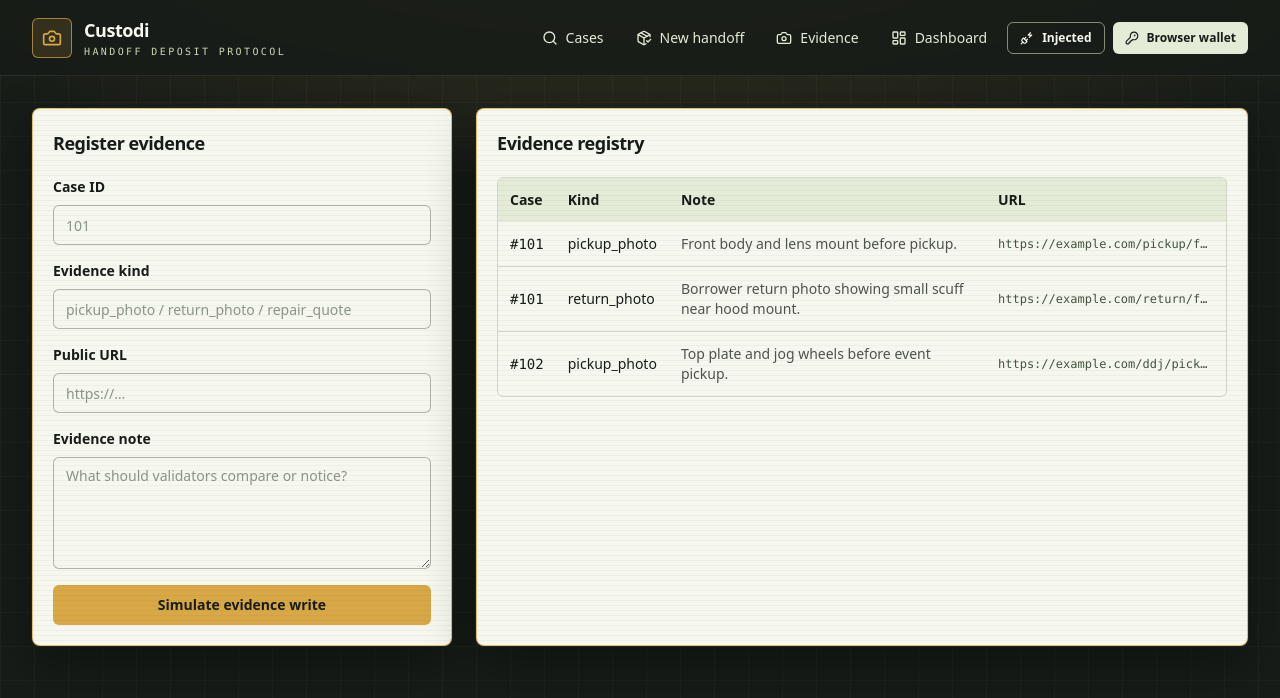
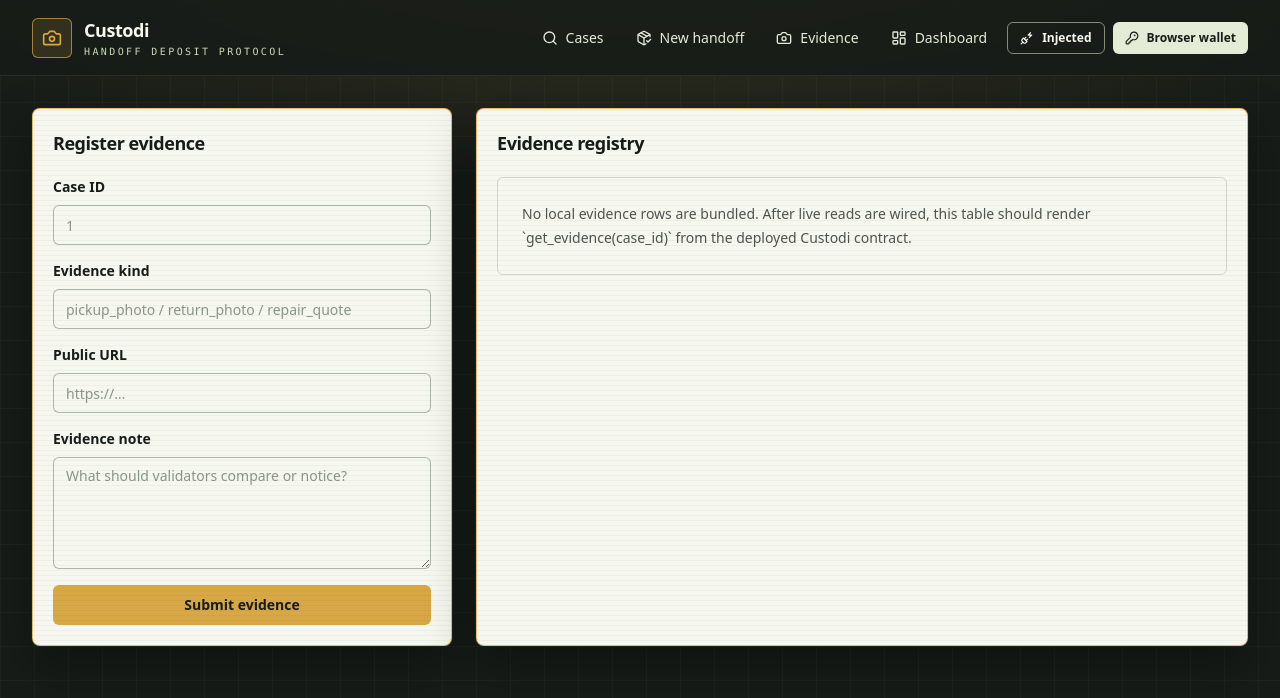
Before and after one commit to BeatyXO/consentclip, a Next.js app: page /evidence in a window 1280 px wide. Shown: the top 698 px of the page. Built offline with nearby package versions, Linux system fonts and the light colour scheme.

Commit message:
Remove Custodi demo data

```diff
--- a/app/cases/new/page.tsx
+++ b/app/cases/new/page.tsx
@@ -39,16 +39,16 @@ export default function NewCasePage() {
             >
               <div className="grid gap-2">
                 <Label htmlFor="title">Item title</Label>
-                <Input id="title" placeholder="Sony A7 IV weekend rental" required />
+                <Input id="title" placeholder="Item name and handoff purpose" required />
               </div>
               <div className="grid gap-4 md:grid-cols-2">
                 <div className="grid gap-2">
                   <Label htmlFor="category">Category</Label>
-                  <Input id="category" placeholder="Camera gear" required />
+                  <Input id="category" placeholder="Item category" required />
                 </div>
                 <div className="grid gap-2">
                   <Label htmlFor="deposit">Deposit in GEN</Label>
-                  <Input id="deposit" type="number" min="0" placeholder="420" required />
+                  <Input id="deposit" type="number" min="0" placeholder="Deposit amount" required />
                 </div>
               </div>
               <div className="grid gap-4 md:grid-cols-2">
@@ -70,7 +70,7 @@ export default function NewCasePage() {
                 <Input id="photo" type="url" placeholder="https://…" required />
               </div>
               <Button type="submit" size="lg" disabled={!wallet.address}>
-                <FilePlus2 className="h-4 w-4" /> Simulate create_handoff
+                <FilePlus2 className="h-4 w-4" /> Create handoff
               </Button>
               {!wallet.address ? <p className="text-sm text-vault-950/70">Choose injected or browser wallet before writing.</p> : null}
             </form>
--- a/app/cases/page.tsx
+++ b/app/cases/page.tsx
@@ -1,5 +1,8 @@
-import { CaseCard } from "@/components/case-card";
-import { demoCases } from "@/lib/mock-data";
+import Link from "next/link";
+import { PackageOpen } from "lucide-react";
+import { Button } from "@/components/ui/button";
+import { Card, CardContent, CardHeader, CardTitle } from "@/components/ui/card";
+import { contractAddress } from "@/lib/config";
 
 export default function CasesPage() {
   return (
@@ -8,14 +11,24 @@ export default function CasesPage() {
         <p className="font-mono text-xs uppercase tracking-[0.24em] text-amberline">Case explorer</p>
         <h1 className="mt-2 text-4xl font-black">Custody cases</h1>
         <p className="mt-3 max-w-2xl text-vault-200">
-          Read-only browsing works without a wallet. Created handoffs should be listed, openable, and shareable by URL.
+          Read-only browsing works without a wallet. Once live reads are wired, deployed contract cases will appear here.
         </p>
       </div>
-      <div className="grid gap-4 md:grid-cols-2 xl:grid-cols-3">
-        {demoCases.map((item) => (
-          <CaseCard key={item.id} item={item} />
-        ))}
-      </div>
+      <Card>
+        <CardHeader>
+          <PackageOpen className="h-8 w-8 text-vault-700" />
+          <CardTitle>No cases loaded</CardTitle>
+        </CardHeader>
+        <CardContent className="space-y-4">
+          <p className="text-sm leading-6 text-vault-950/75">
+            Local seed data has been removed. This page should read from the deployed Custodi contract:
+            <span className="mt-2 block break-all font-mono text-xs">{contractAddress || "No contract configured"}</span>
+          </p>
+          <Link href="/cases/new">
+            <Button>Create the first handoff</Button>
+          </Link>
+        </CardContent>
+      </Card>
     </div>
   );
 }
--- a/app/dashboard/page.tsx
+++ b/app/dashboard/page.tsx
@@ -1,19 +1,15 @@
 import { Activity, Camera, Coins, Scale } from "lucide-react";
 import type { LucideIcon } from "lucide-react";
 import { Card, CardContent, CardHeader, CardTitle } from "@/components/ui/card";
-import { CaseCard } from "@/components/case-card";
-import { demoCases } from "@/lib/mock-data";
 import { formatGen } from "@/lib/utils";
+import { contractAddress } from "@/lib/config";
 
 export default function DashboardPage() {
-  const totalDeposits = demoCases.reduce((sum, item) => sum + item.deposit, 0);
-  const underReview = demoCases.filter((item) => item.status === "under_review").length;
-  const evidence = demoCases.reduce((sum, item) => sum + item.pickupEvidence + item.returnEvidence, 0);
   const stats: Array<[string, string | number, LucideIcon]> = [
-    ["Open cases", demoCases.length, Activity],
-    ["Deposits tracked", formatGen(totalDeposits), Coins],
-    ["Evidence items", evidence, Camera],
-    ["Under review", underReview, Scale],
+    ["Open cases", 0, Activity],
+    ["Deposits tracked", formatGen(0), Coins],
+    ["Evidence items", 0, Camera],
+    ["Under review", 0, Scale],
   ];
 
   return (
@@ -30,9 +26,18 @@ export default function DashboardPage() {
           </Card>
         ))}
       </section>
-      <section className="grid gap-4 md:grid-cols-2 xl:grid-cols-3">
-        {demoCases.map((item) => <CaseCard key={item.id} item={item} />)}
-      </section>
+      <Card>
+        <CardHeader>
+          <CardTitle>Live contract source</CardTitle>
+        </CardHeader>
+        <CardContent>
+          <p className="text-sm leading-6 text-vault-950/75">
+            Local seed metrics have been removed. Wire this dashboard to `get_cases`, `get_case`, and `get_evidence`
+            on the deployed contract to show live counts.
+          </p>
+          <p className="mt-3 break-all font-mono text-xs text-vault-950/70">{contractAddress || "No contract configured"}</p>
+        </CardContent>
+      </Card>
     </div>
   );
 }
--- a/app/evidence/page.tsx
+++ b/app/evidence/page.tsx
@@ -1,4 +1,3 @@
-import { demoEvidence } from "@/lib/mock-data";
 import { Card, CardContent, CardHeader, CardTitle } from "@/components/ui/card";
 import { Input } from "@/components/ui/input";
 import { Label } from "@/components/ui/label";
@@ -14,11 +13,11 @@ export default function EvidencePage() {
         </CardHeader>
         <CardContent>
           <form className="grid gap-4">
-            <div className="grid gap-2"><Label>Case ID</Label><Input placeholder="101" /></div>
+            <div className="grid gap-2"><Label>Case ID</Label><Input placeholder="1" /></div>
             <div className="grid gap-2"><Label>Evidence kind</Label><Input placeholder="pickup_photo / return_photo / repair_quote" /></div>
             <div className="grid gap-2"><Label>Public URL</Label><Input type="url" placeholder="https://…" /></div>
             <div className="grid gap-2"><Label>Evidence note</Label><Textarea placeholder="What should validators compare or notice?" /></div>
-            <Button type="button">Simulate evidence write</Button>
+            <Button type="button">Submit evidence</Button>
           </form>
         </CardContent>
       </Card>
@@ -27,27 +26,11 @@ export default function EvidencePage() {
           <CardTitle>Evidence registry</CardTitle>
         </CardHeader>
         <CardContent>
-          <div className="overflow-hidden rounded-md border border-vault-700/20">
-            <table className="w-full text-left text-sm">
-              <thead className="bg-vault-200">
-                <tr>
-                  <th className="p-3">Case</th>
-                  <th className="p-3">Kind</th>
-                  <th className="p-3">Note</th>
-                  <th className="p-3">URL</th>
-                </tr>
-              </thead>
-              <tbody className="divide-y divide-vault-700/20">
-                {demoEvidence.map((entry) => (
-                  <tr key={entry.id}>
-                    <td className="p-3 font-mono">#{entry.caseId}</td>
-                    <td className="p-3">{entry.kind}</td>
-                    <td className="p-3 text-vault-950/75">{entry.note}</td>
-                    <td className="max-w-60 truncate p-3 font-mono text-xs text-vault-700">{entry.url}</td>
-                  </tr>
-                ))}
-              </tbody>
-            </table>
+          <div className="rounded-md border border-vault-700/20 p-6">
+            <p className="text-sm leading-6 text-vault-950/75">
+              No local evidence rows are bundled. After live reads are wired, this table should render
+              `get_evidence(case_id)` from the deployed Custodi contract.
+            </p>
           </div>
         </CardContent>
       </Card>
--- a/lib/mock-data.ts
+++ /dev/null
@@ -1,89 +0,0 @@
-import type { CustodyCase, EvidenceItem } from "@/lib/types";
-
-export const demoCases: CustodyCase[] = [
-  {
-    id: 101,
-    title: "Sony A7 IV weekend rental",
-    category: "Camera gear",
-    lender: "0x8cC87a0fC2ffA4E0360F0a5b38B3B0F7a14D3952",
-    borrower: "0x2b2C7b8C760C7a6557527A7D2D9e8292b715A447",
-    deposit: 420,
-    status: "under_review",
-    startedAt: "2026-07-30T10:15:00Z",
-    dueAt: "2026-08-02T18:00:00Z",
-    pickupEvidence: 3,
-    returnEvidence: 4,
-    verdict: {
-      class: "minor_wear",
-      releaseToBorrower: 360,
-      releaseToLender: 60,
-      confidence: 82,
-      reasoning:
-        "Validators found a new scuff near the lens hood mount, but no functional damage. The condition is consistent with minor custody wear rather than material damage.",
-    },
-  },
-  {
-    id: 102,
-    title: "DJ controller handoff",
-    category: "Music equipment",
-    lender: "0xbD480BdAB94A21ce95445912364f3B6E8513f616",
-    borrower: "0x7D6388595Ca1526145d21bC66e0E8f721DFB30e6",
-    deposit: 180,
-    status: "active",
-    startedAt: "2026-07-31T16:40:00Z",
-    dueAt: "2026-08-04T12:00:00Z",
-    pickupEvidence: 5,
-    returnEvidence: 0,
-  },
-  {
-    id: 103,
-    title: "Road bike city loan",
-    category: "Mobility",
-    lender: "0x4f3D20c1b5085DD850F1162bA529120f1D2cE0A6",
-    borrower: "0xa30353d31b69e4ab23F82C37601F56bd670cfCc2",
-    deposit: 250,
-    status: "released",
-    startedAt: "2026-07-26T09:00:00Z",
-    dueAt: "2026-07-27T19:00:00Z",
-    pickupEvidence: 4,
-    returnEvidence: 4,
-    verdict: {
-      class: "no_new_damage",
-      releaseToBorrower: 250,
-      releaseToLender: 0,
-      confidence: 91,
-      reasoning:
-        "Pickup and return images show the same visible paint chips and tire state. No new material damage is supported by the evidence.",
-    },
-  },
-];
-
-export const demoEvidence: EvidenceItem[] = [
-  {
-    id: 1,
-    caseId: 101,
-    kind: "pickup_photo",
-    url: "https://example.com/pickup/front-camera.jpg",
-    note: "Front body and lens mount before pickup.",
-    submittedBy: demoCases[0].lender,
-    submittedAt: "2026-07-30T10:12:00Z",
-  },
-  {
-    id: 2,
-    caseId: 101,
-    kind: "return_photo",
-    url: "https://example.com/return/front-camera.jpg",
-    note: "Borrower return photo showing small scuff near hood mount.",
-    submittedBy: demoCases[0].borrower,
-    submittedAt: "2026-08-01T09:22:00Z",
-  },
-  {
-    id: 3,
-    caseId: 102,
-    kind: "pickup_photo",
-    url: "https://example.com/ddj/pickup-top.jpg",
-    note: "Top plate and jog wheels before event pickup.",
-    submittedBy: demoCases[1].lender,
-    submittedAt: "2026-07-31T16:38:00Z",
-  },
-];
```
Also changed, not shown: app/cases/[id]/page.tsx (+19 -48 lines).
